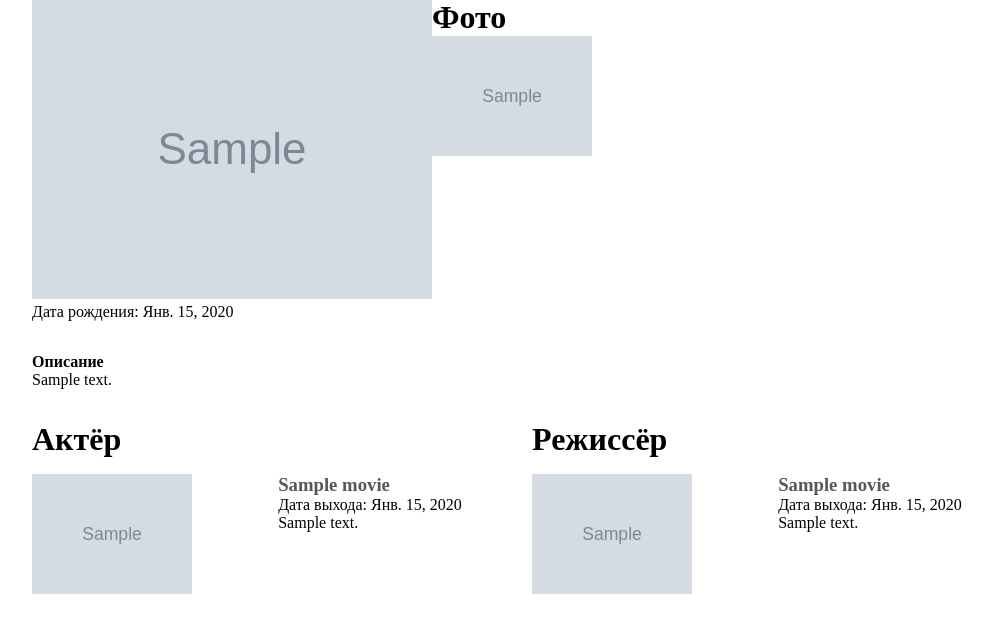
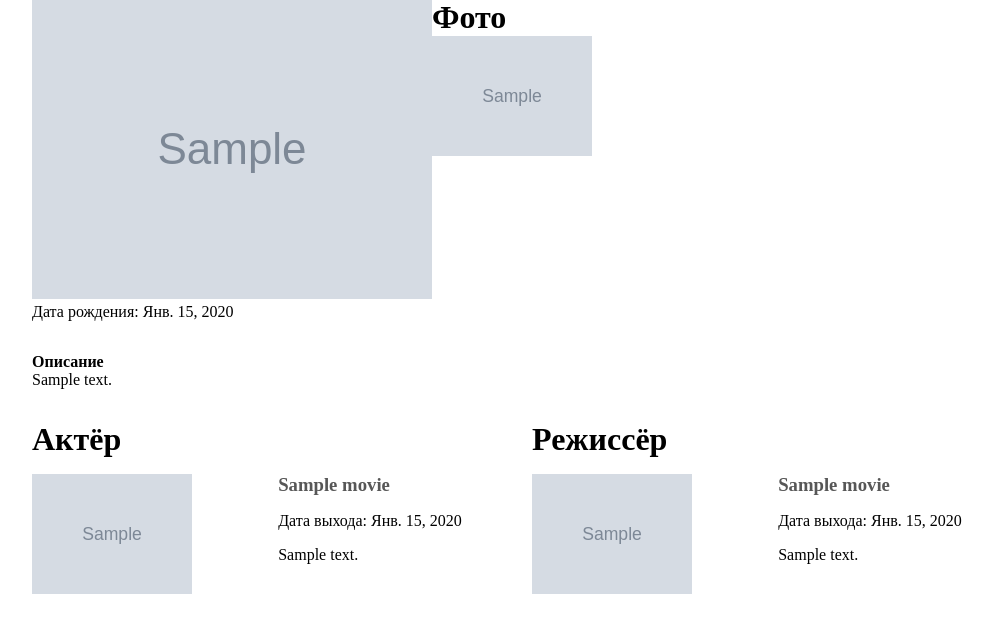
Before and after one commit to Ljil/gram, a Django app: page /profile/1 in a window 1280 px wide. Shown: the part 118-751 px from the top of the page, without its empty margins (108-1101 px from the left). Run offline with Django 3.2, Linux system fonts and the light colour scheme; tables that the repository leaves empty hold one stand-in row (values such as "Sample post"); grey boxes marked "Sample" are stand-in pictures.

Commit message:
Добавил загрузку стилей для страницы актёра отдлельно

```diff
--- a/moviedb/movies/templates/movies/person_detail.html
+++ b/moviedb/movies/templates/movies/person_detail.html
@@ -1,4 +1,8 @@
 {% extends 'base.html' %}
+{% load static %}
+{% block  styles %}
+<link rel="stylesheet" href="{% static 'person_page.css' %}"/>
+{% endblock %}
 {% block title %}
     {{ person.name }}
 {% endblock %}
--- a/moviedb/static/main.css
+++ b/moviedb/static/main.css
@@ -1,6 +1,4 @@
 @import "links.css";
-@import "header.css";
-@import "person_page.css";
 * {
     margin: 0;
 }
--- a/moviedb/static/person_page.css
+++ b/moviedb/static/person_page.css
@@ -28,3 +28,7 @@
     grid-template-columns: auto auto;
     margin: 1rem auto;
 }
+
+.actor_paige_movie_card div p {
+    margin: 1rem auto;
+}
--- a/moviedb/templates/base.html
+++ b/moviedb/templates/base.html
@@ -5,6 +5,7 @@
     <title>{% block title %}{% endblock %}</title>
     {% load static %}
     <link rel="stylesheet" href="{% static 'main.css' %}"/>
+    {% block styles %}{% endblock %}
 </head>
 <body>
 {% include 'include/header.html' %}
--- a/moviedb/templates/include/header.html
+++ b/moviedb/templates/include/header.html
@@ -1,3 +1,7 @@
+{% load static %}
+{% block styles %}
+    <link rel="stylesheet" href="{% static 'header.css' %}"/>
+{% endblock %}
 <header>
     <nav>
         <a href="/">Главная страница</a>
```
